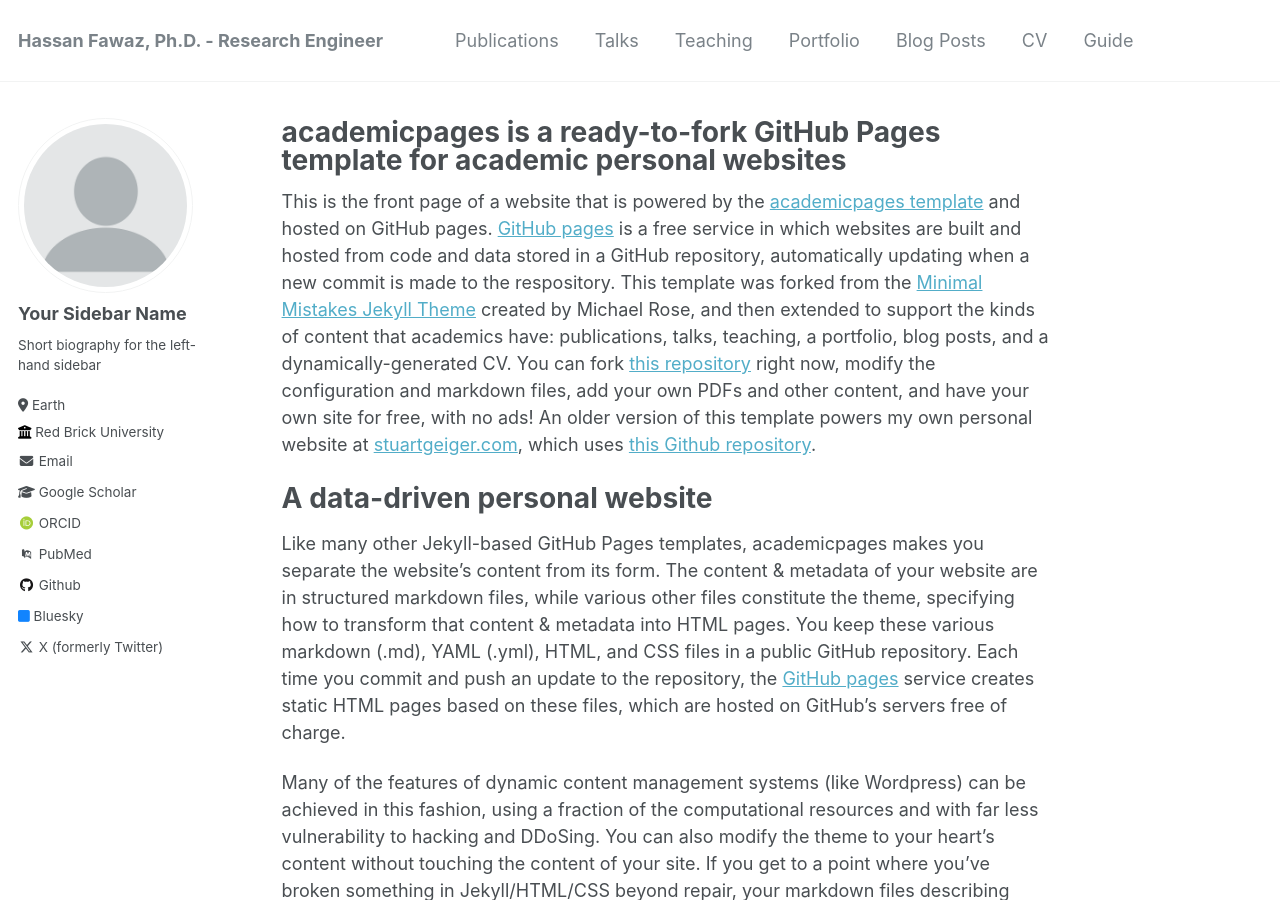
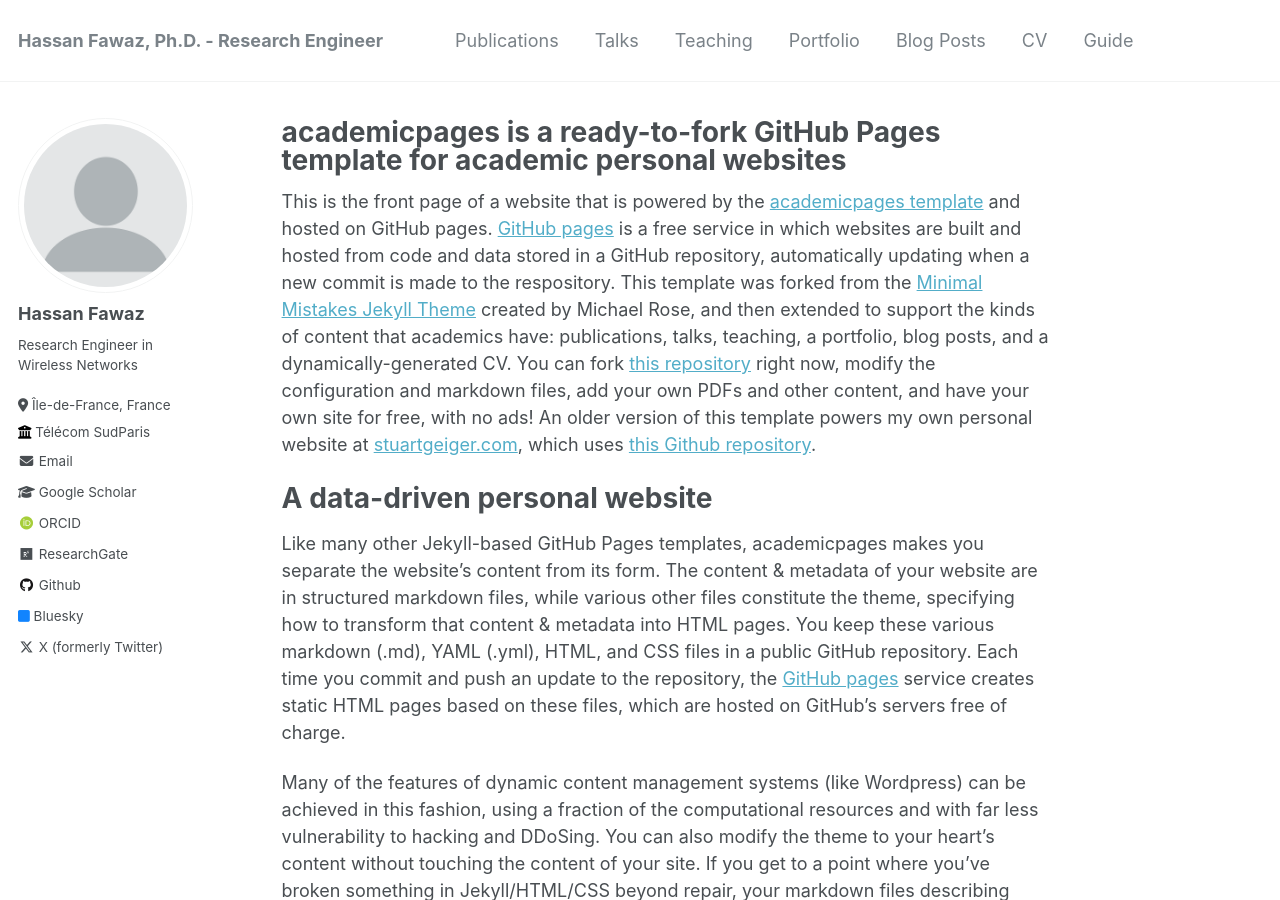
Before and after one commit to Hassan-Fawaz/Hassan-Fawaz.github.io, a Jekyll site: the page built from _pages/about.md, in a window 1280 px wide and 900 px high. Built offline with Jekyll 4.4.1, drawn with Linux system fonts in a browser that asks for light colours; some web fonts are replaced.

Commit message:
Update _config.yml

```diff
--- a/_config.yml
+++ b/_config.yml
@@ -21,21 +21,21 @@
 author:
   # Biographic information
   avatar           : "profile.png"
-  name             : "Your Sidebar Name"
+  name             : "Hassan Fawaz"
   pronouns         : # example: "she/her"
-  bio              : "Short biography for the left-hand sidebar"
-  location         : "Earth"
-  employer         : "Red Brick University"
+  bio              : "Research Engineer in Wireless Networks"
+  location         : "Île-de-France, France"
+  employer         : "Télécom SudParis"
   uri              : # URL
-  email            : "none@example.org"
+  email            : "hassan1fawaz@gmail.com"
 
   # Academic websites
   arxiv            : # URL - Update with the correct link to your profile
-  googlescholar    : "https://scholar.google.com/citations?user=PS_CX0AAAAAJ"
+  googlescholar    : "https://scholar.google.com/citations?user=fYq4FI0AAAAJ&hl=en"
   impactstory      : # URL
-  orcid            : "http://orcid.org/yourorcidurl"
-  pubmed           : "https://www.ncbi.nlm.nih.gov/pubmed/?term=john+snow"
-  researchgate     : # URL
+  orcid            : "https://orcid.org/0000-0002-0149-7878"
+  pubmed           : #"https://www.ncbi.nlm.nih.gov/pubmed/?term=john+snow"
+  researchgate     : "https://www.researchgate.net/profile/Hassan-Fawaz-4"
 
   # Repositories and software development
   bitbucket        : # Username - Update with your username on the site
```
